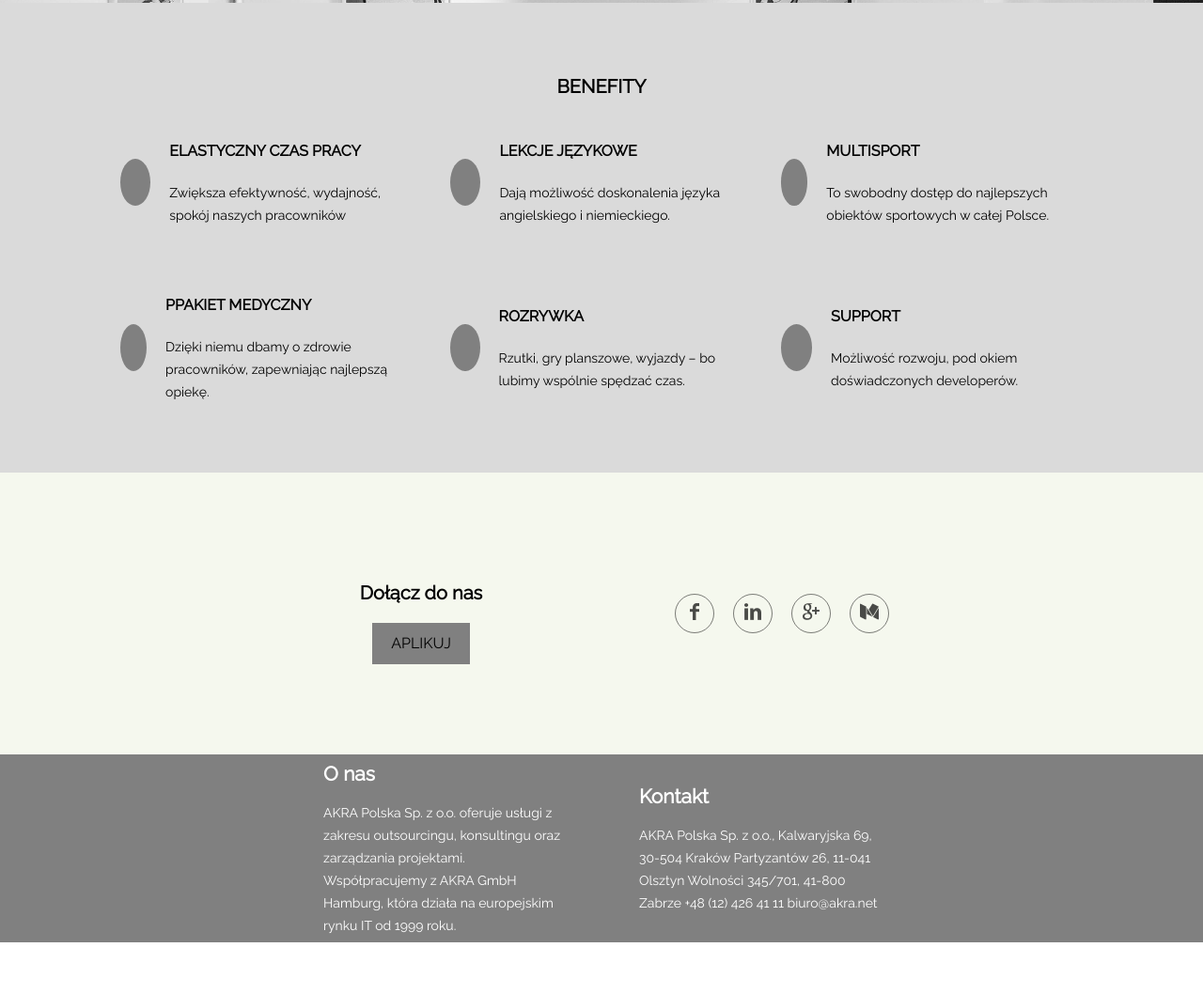
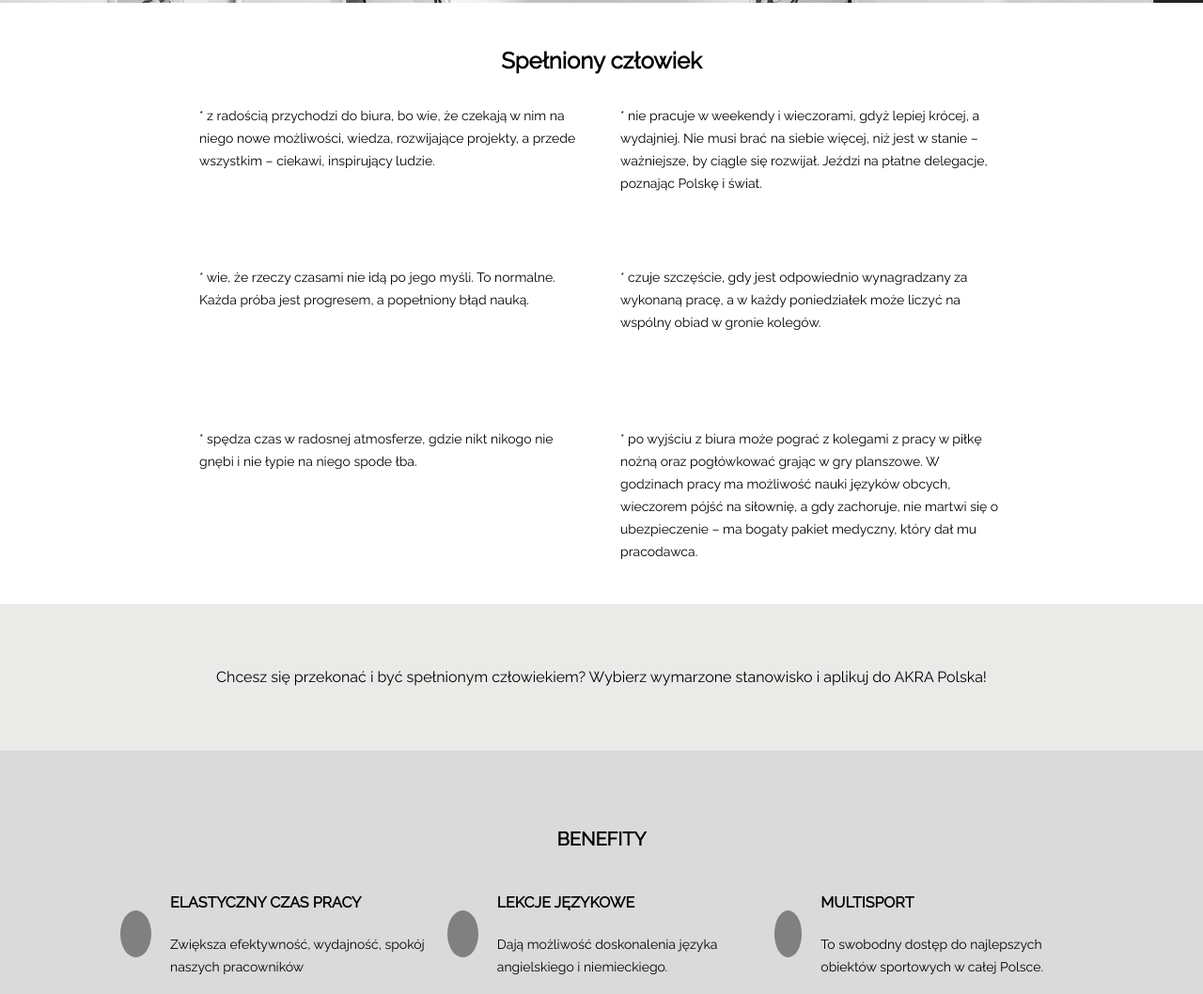
Before and after one commit to Wera23/zabrze, a website: page index.html in a window 1280 px wide. Shown: the part 347-1405 px from the top of the page at 94% size. Drawn offline with Linux system fonts and the light colour scheme.

Commit message:
add html structure with scss styles

```diff
--- a/index.html
+++ b/index.html
@@ -27,6 +27,70 @@
           <li class="header__menu-list-element"><a href="#">Kontakt</a></li>
         </ul>
       </div>
+    </div>
+
+    <div class="main">
+      <h2>Spełniony człowiek</h2>
+
+      <div class="main__content">
+        <div class="main__content-element">
+          <p>
+            * z radością przychodzi do biura, bo wie, że czekają w nim na niego
+            nowe możliwości, wiedza, rozwijające projekty, a przede wszystkim –
+            ciekawi, inspirujący ludzie.
+          </p>
+        </div>
+
+        <div class="main__content-element">
+          <p>
+            * nie pracuje w weekendy i wieczorami, gdyż lepiej krócej, a
+            wydajniej. Nie musi brać na siebie więcej, niż jest w stanie –
+            ważniejsze, by ciągle się rozwijał. Jeździ na płatne delegacje,
+            poznając Polskę i świat.
+          </p>
+        </div>
+
+        <div class="main__content-element">
+          <p>
+            * wie, że rzeczy czasami nie idą po jego myśli. To normalne. Każda
+            próba jest progresem, a popełniony błąd nauką.
+          </p>
+        </div>
+
+        <div class="main__content-element">
+          <p>
+            * czuje szczęście, gdy jest odpowiednio wynagradzany za wykonaną
+            pracę, a w każdy poniedziałek może liczyć na wspólny obiad w gronie
+            kolegów.
+          </p>
+        </div>
+
+        <div class="main__content-element">
+          <p>
+            * spędza czas w radosnej atmosferze, gdzie nikt nikogo nie gnębi i
+            nie łypie na niego spode łba.
+          </p>
+        </div>
+
+        <div class="main__content-element">
+          <p>
+            * po wyjściu z biura może pograć z kolegami z pracy w piłkę nożną
+            oraz pogłówkować grając w gry planszowe. W godzinach pracy ma
+            możliwość nauki języków obcych, wieczorem pójść na siłownię, a gdy
+            zachoruje, nie martwi się o ubezpieczenie – ma bogaty pakiet
+            medyczny, który dał mu pracodawca.
+          </p>
+        </div>
+      </div>
+    </div>
+
+    <div class="collateral">
+
+      <p>
+          Chcesz się przekonać i być spełnionym człowiekiem?
+          Wybierz wymarzone stanowisko i aplikuj do AKRA Polska!
+          </p>
+
     </div>
 
     <div class="benefits">
--- a/scss/style.scss
+++ b/scss/style.scss
@@ -40,6 +40,44 @@ a {
   }
 }
 
+.main {
+  display: flex;
+  flex-direction: column;
+  justify-content: center;
+  align-items: center;
+  padding: 30px;
+
+  &__content {
+    display: grid;
+    justify-content: center;
+    align-items: flex-start;
+    grid-template-rows: 1fr 1fr 1fr;
+    grid-template-columns: 1fr 1fr;
+
+    width: 70vw;
+
+    &-element {
+      margin: 0 20px;
+      font-size: 14px;
+    }
+  }
+}
+
+
+.collateral {
+    display: flex;
+    justify-content: center;
+    align-items: center;
+    padding: 50px;
+    background-color: rgb(234, 235, 232);
+
+    &__collateral p {
+        text-transform: uppercase;
+        font-size: 18px;
+
+    }
+}
+
 .benefits {
   height: 500px;
   background-color: rgb(218, 218, 218);
@@ -55,16 +93,17 @@ a {
 
   &__content {
     display: grid;
-    justify-content: flex-start;
+    justify-content: center;
     align-items: center;
     grid-template-columns: 1fr 1fr 1fr;
     grid-template-rows: 1fr 1fr;
-    grid-gap: 30px;
+    grid-gap: 20px;
+
     width: 80vw;
 
     &-element {
       display: flex;
-      justify-content: center;
+      justify-content: flex-start;
       align-items: center;
 
       &-img {
@@ -148,7 +187,6 @@ a {
     &-content h2 {
       font-size: 16px;
       text-transform: uppercase;
-
     }
   }
 
```
Also changed, not shown: css/style.css.
